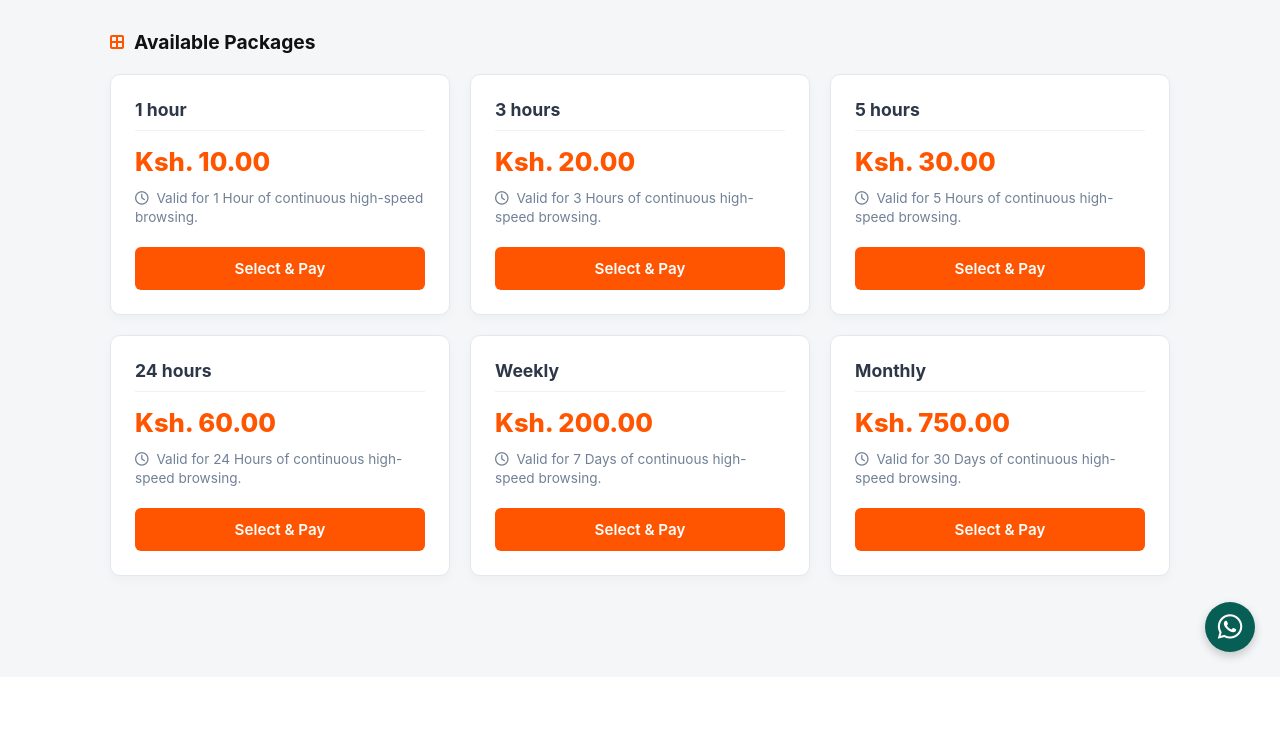
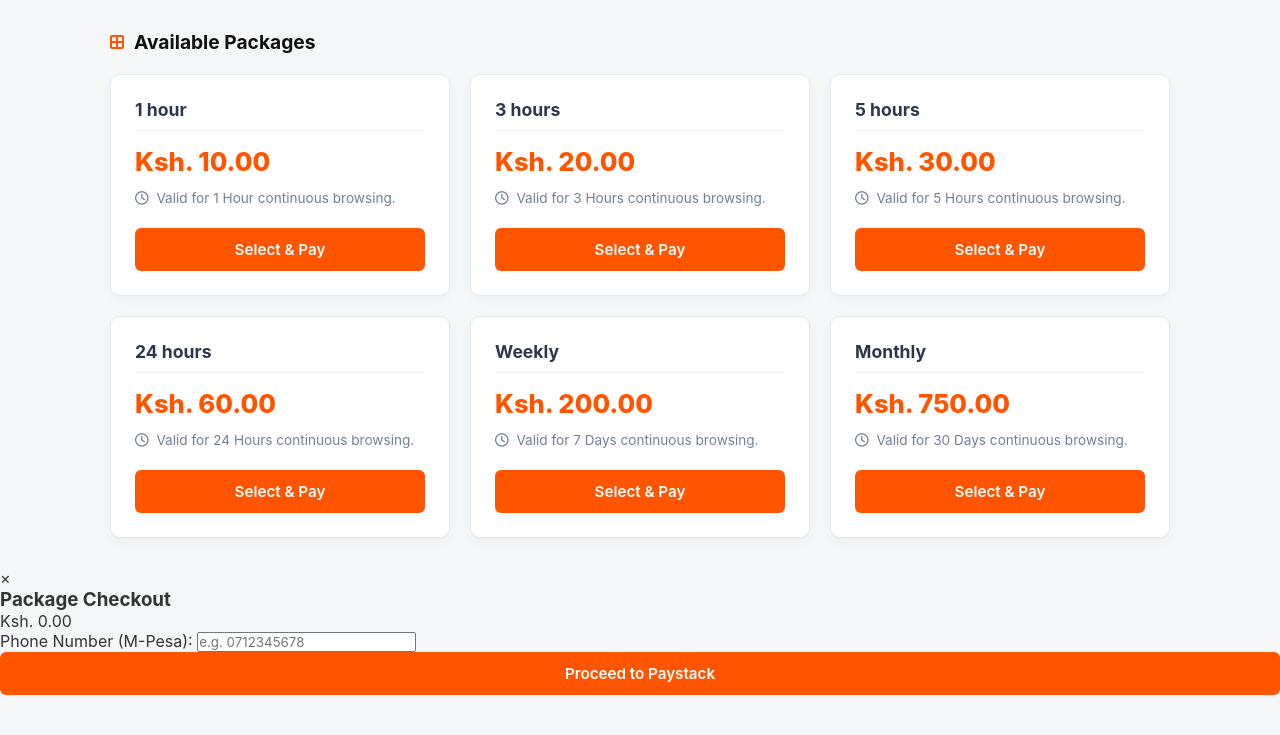
Before and after one commit to maingibiz002-ctrl/orb-cybercafe-portal, a Django app: template templates/guest_portal.html in a window 1280 px wide. Shown: the part 123-858 px from the top of the page. Before the commit the page ends 787 px from the top, so only its background shows below. Run offline with Django 5.2, Linux system fonts and the light colour scheme; the template is opened without the code that fills it, so the values that code supplies are empty; parts of the project's set-up code (start-up, migrations or seed data) failed here and were passed over.

Commit message:
paystack

```diff
--- a/myapp/urls.py
+++ b/myapp/urls.py
@@ -9,4 +9,6 @@ urlpatterns = [
     # Paystack Integration Routes
     path('paystack/callback/', views.paystack_callback, name='paystack_callback'),
     path('paystack/webhook/', views.paystack_webhook, name='paystack_webhook'),
+    path('initiate-payment/', views.initiate_payment, name='initiate_payment'),
+
 ]
--- a/templates/guest_portal.html
+++ b/templates/guest_portal.html
@@ -10,7 +10,6 @@
 </head>
 <body>
 
-    <!-- Header Section -->
     <header class="portal-header">
         <div class="brand">
             <i class="fa-solid font-wifi fa-wifi"></i>
@@ -19,93 +18,125 @@
         <p>Select an internet package to connect instantly</p>
     </header>
 
-    <!-- Content Container -->
     <main class="container">
         <div class="section-title">
             <i class="fa-solid fa-border-all"></i>
             <h2>Available Packages</h2>
         </div>
 
-        <!-- Package Grid -->
         <div class="package-grid">
-
-            <!-- 1 Hour Package -->
             <div class="package-card">
                 <h3>1 hour</h3>
                 <div class="price">Ksh. 10.00</div>
-                <p class="validity">
-                    <i class="fa-regular fa-clock"></i>
-                    Valid for 1 Hour of continuous high-speed browsing.
-                </p>
-                <button class="btn-pay" onclick="selectPackage('1_hour', 10)">Select & Pay</button>
+                <p class="validity"><i class="fa-regular fa-clock"></i> Valid for 1 Hour continuous browsing.</p>
+                <button class="btn-pay" onclick="selectPackage('1 hour', 10)">Select & Pay</button>
             </div>
 
-            <!-- 3 Hours Package -->
             <div class="package-card">
                 <h3>3 hours</h3>
                 <div class="price">Ksh. 20.00</div>
-                <p class="validity">
-                    <i class="fa-regular fa-clock"></i>
-                    Valid for 3 Hours of continuous high-speed browsing.
-                </p>
-                <button class="btn-pay" onclick="selectPackage('3_hours', 20)">Select & Pay</button>
+                <p class="validity"><i class="fa-regular fa-clock"></i> Valid for 3 Hours continuous browsing.</p>
+                <button class="btn-pay" onclick="selectPackage('3 hours', 20)">Select & Pay</button>
             </div>
 
-            <!-- 5 Hours Package -->
             <div class="package-card">
                 <h3>5 hours</h3>
                 <div class="price">Ksh. 30.00</div>
-                <p class="validity">
-                    <i class="fa-regular fa-clock"></i>
-                    Valid for 5 Hours of continuous high-speed browsing.
-                </p>
-                <button class="btn-pay" onclick="selectPackage('5_hours', 30)">Select & Pay</button>
+                <p class="validity"><i class="fa-regular fa-clock"></i> Valid for 5 Hours continuous browsing.</p>
+                <button class="btn-pay" onclick="selectPackage('5 hours', 30)">Select & Pay</button>
             </div>
 
-            <!-- 24 Hours Package -->
             <div class="package-card">
                 <h3>24 hours</h3>
                 <div class="price">Ksh. 60.00</div>
-                <p class="validity">
-                    <i class="fa-regular fa-clock"></i>
-                    Valid for 24 Hours of continuous high-speed browsing.
-                </p>
-                <button class="btn-pay" onclick="selectPackage('24_hours', 60)">Select & Pay</button>
+                <p class="validity"><i class="fa-regular fa-clock"></i> Valid for 24 Hours continuous browsing.</p>
+                <button class="btn-pay" onclick="selectPackage('24 hours', 60)">Select & Pay</button>
             </div>
 
-            <!-- Weekly Package -->
             <div class="package-card">
                 <h3>Weekly</h3>
                 <div class="price">Ksh. 200.00</div>
-                <p class="validity">
-                    <i class="fa-regular fa-clock"></i>
-                    Valid for 7 Days of continuous high-speed browsing.
-                </p>
+                <p class="validity"><i class="fa-regular fa-clock"></i> Valid for 7 Days continuous browsing.</p>
                 <button class="btn-pay" onclick="selectPackage('weekly', 200)">Select & Pay</button>
             </div>
 
-            <!-- Monthly Package -->
             <div class="package-card">
                 <h3>Monthly</h3>
                 <div class="price">Ksh. 750.00</div>
-                <p class="validity">
-                    <i class="fa-regular fa-clock"></i>
-                    Valid for 30 Days of continuous high-speed browsing.
-                </p>
+                <p class="validity"><i class="fa-regular fa-clock"></i> Valid for 30 Days continuous browsing.</p>
                 <button class="btn-pay" onclick="selectPackage('monthly', 750)">Select & Pay</button>
             </div>
-
         </div>
     </main>
 
-    <!-- Floating WhatsApp Widget -->
-    <a href="https://wa.me/254700000000" class="whatsapp-float" target="_blank" aria-label="Support">
-        <i class="fa-brands fa-whatsapp"></i>
-    </a>
+    <!-- Payment Checkout Modal -->
+    <div id="paymentModal" class="modal-overlay">
+        <div class="modal-content">
+            <span class="close-btn" onclick="closeModal()">&times;</span>
+            <h3 id="modalPackageTitle">Package Checkout</h3>
+            <p class="modal-price" id="modalPrice">Ksh. 0.00</p>
+
+            <div class="form-group">
+                <label for="phoneNumber">Phone Number (M-Pesa):</label>
+                <input type="tel" id="phoneNumber" placeholder="e.g. 0712345678" required>
+            </div>
+
+            <button id="payBtn" class="btn-pay modal-btn" onclick="processPayment()">Proceed to Paystack</button>
+        </div>
+    </div>
 
     <script>
-        function selectPackage(pkg, amount) {
-            alert('Selected ' + pkg + ' for Ksh. ' + amount);
+        let selectedPkg = {};
+
+        function selectPackage(pkgName, price) {
+            selectedPkg = { package: pkgName, amount: price };
+            document.getElementById('modalPackageTitle').innerText = pkgName + ' Package';
+            document.getElementById('modalPrice').innerText = 'Ksh. ' + price + '.00';
+            document.getElementById('paymentModal').style.display = 'flex';
+        }
+
+        function closeModal() {
+            document.getElementById('paymentModal').style.display = 'none';
+        }
+
+        async function processPayment() {
+            const phone = document.getElementById('phoneNumber').value.trim();
+            if (!phone) {
+                alert("Please enter a valid phone number.");
+                return;
+            }
+
+            const btn = document.getElementById('payBtn');
+            btn.disabled = true;
+            btn.innerText = "Initializing Payment...";
+
+            try {
+                const response = await fetch('/initiate-payment/', {
+                    method: 'POST',
+                    headers: {
+                        'Content-Type': 'application/json',
+                        'X-CSRFToken': '{{ csrf_token }}'
+                    },
+                    body: JSON.stringify({
+                        package: selectedPkg.package,
+                        amount: selectedPkg.amount,
+                        phone: phone
+                    })
+                });
+
+                const data = await response.json();
+                if (data.status && data.authorization_url) {
+                    window.location.href = data.authorization_url; // Redirect to Paystack
+                } else {
+                    alert("Error: " + (data.message || "Failed to start payment process."));
+                    btn.disabled = false;
+                    btn.innerText = "Proceed to Paystack";
+                }
+            } catch (err) {
+                alert("Network error. Please try again.");
+                btn.disabled = false;
+                btn.innerText = "Proceed to Paystack";
+            }
         }
     </script>
 </body>
```
Also changed, not shown: myapp/views.py (+37 -79 lines).
